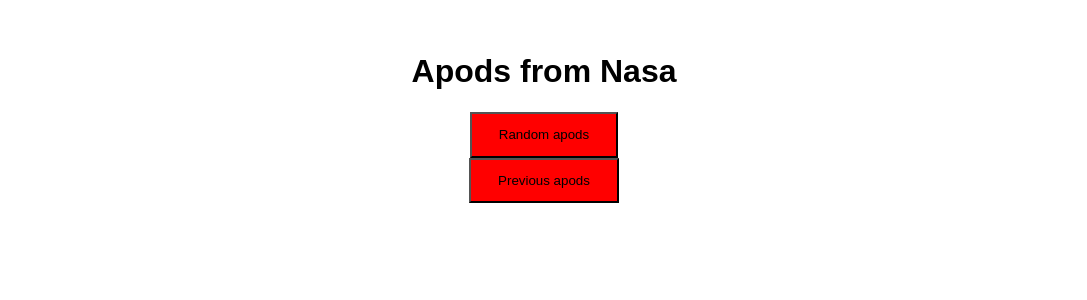
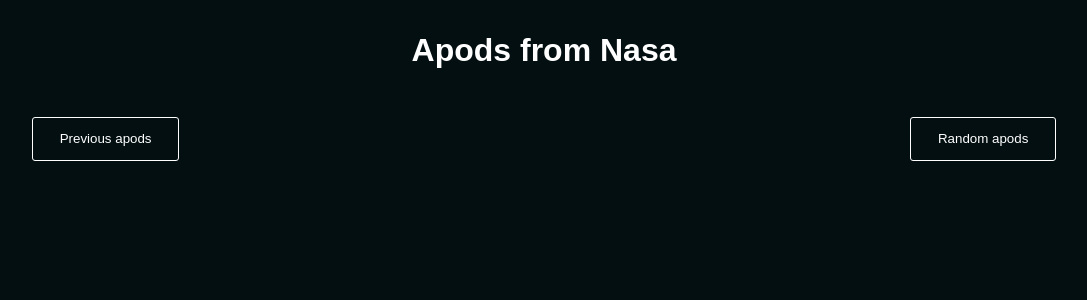
Before and after one commit to Mary62442/NasaApodAPIReact, a React (Create React App) app: page / in a window 1280 px wide. Shown: the top 300 px of the page, without its empty margins (96-1183 px from the left). Built offline with nearby package versions, Linux system fonts and the light colour scheme; no server answers.

Commit message:
Implemented starrysky component to use as background of grid, and started improving design

```diff
--- a/src/App.css
+++ b/src/App.css
@@ -1,25 +1,45 @@
 .App {
   display:flex;
   flex-direction:column;
-  padding:2em;
   align-items:center;
 }
 
+.App-title {
+  margin:0 ;
+  color:white;
+  padding:1em;
+}
+
+.pagination {
+  padding:1em;
+  display:flex;
+  justify-content:space-between;
+  width:80%;
+}
 .pag-button {
-  background-color:red;
+  background-color:transparent;
+  border-radius:3px;
+  border:1px solid white;
   padding:1em 2em;
+  color:white;
+  display:inline;
+  transition:all 0.15s linear;
+  cursor:pointer;
+  outline:none;
+}
+
+.pag-button:hover {
+  background-color:white;
+  color:#040F11;
 }
 .hide-button {
   display:none;
 }
 
-
-
-
 .gridcontainer {
   justify-content: center;
   display:grid;
-  background-color:white;
+
   max-width:1200px;
   width:100%;
   height:500px;
@@ -30,6 +50,7 @@
 }
 
 .item {
+  position:relative;
   grid-column-start: auto;
   grid-row-start: auto;
   background-color:grey;
@@ -38,7 +59,7 @@
   background-repeat:no-repeat;
   color:white;
   transition: all 0.1s linear;
-  box-shadow:2px 2px 10px rgba(0,0,0,0.5);
+  box-shadow:3px 3px 20px black;
 }
 .item:hover {
  transform:scale(1.03);
@@ -55,3 +76,41 @@
   grid-column: 1/-1;
   grid-row-end: span 1;
 }
+
+#container {
+  width:100%;
+  height:100vh;
+  background-color:#040F11;
+  position:fixed;
+  z-index:-1;
+}
+
+.apod-explanation {
+  position:absolute;
+  bottom:0;
+  left:0;
+  width:100%;
+  color:#040F11;
+  font-size:15px;
+
+  padding:0 5px;
+  line-height:40px;
+  background-color:white;
+  box-sizing:border-box;
+
+}
+
+.apod-explanation > p {
+  margin:0;
+  white-space: nowrap;
+  overflow: hidden;
+  text-overflow: ellipsis;
+
+}
+
+@keyframes pulse {
+
+  from {  transform: rotate(0deg) translateX(1px) rotate(0deg);  }
+  to   {  transform: rotate(360deg) translateX(1px) rotate(-360deg);  }
+
+}
--- a/src/App.js
+++ b/src/App.js
@@ -2,6 +2,7 @@
 import './App.css';
 import classNames from 'classnames';
 import {RandomDatesGenerator} from './randomdatesgenerator';
+import StarrySky from './starrysky';
 
 class App extends Component {
 
@@ -28,7 +29,6 @@
     else {
       this.startDate = randomDatesGen.startDate;
       this.endDate = randomDatesGen.endDate;
-      console.log(this.startDate, this.endDate);
       this.fetchData();
     }
   };
@@ -42,7 +42,6 @@
   nextApods = () => {
     this.startDate = this.rd.addDays(this.endDate,1);
     this.endDate = this.rd.addDays(this.startDate,14);
-    console.log(this.startDate,this.endDate);
     this.fetchData();
   };
 
@@ -54,6 +53,7 @@
 
 
   componentDidMount() {
+
     this.rd = new RandomDatesGenerator(1996,2018);
     //this.arrayOfDates = this.rd.rangeDates(20);
     this.getStartDate(this.endDate);
@@ -113,6 +113,9 @@
       return (
         <div key = {index} className= {apodsClasses}  style= {{backgroundImage:'url(' + apod.url + ')'}}>
           <p>{apod.title}</p>
+          <div className = "apod-explanation">
+            <p>{apod.explanation}</p>
+          </div>
         </div>
       );
     });
@@ -120,12 +123,16 @@
     return (
 
       <div className="App">
+        <StarrySky />
 
           <h1 className="App-title">Apods from Nasa</h1>
-          <button onClick = {this.randomApods} className = "pag-button">Random apods</button>
+          <div className = "pagination">
+
           <button onClick = {this.prevApods} className = {prevButtonClasses}>Previous apods</button>
           <button onClick = {this.nextApods} className = {nextTodayButtonClasses}>Next apods</button>
+          <button onClick = {this.randomApods} className = "pag-button">Random apods</button>
           <button onClick = {this.todayApods} className = {nextTodayButtonClasses}>Today apods</button>
+          </div>
           <div className = "gridcontainer">
             {apods.reverse()}
           </div>
--- a/src/index.css
+++ b/src/index.css
@@ -1,8 +1,7 @@
 body {
   margin: 0;
   padding: 0;
-  width:100%;
-  height:100%;
+  overflow-x: hidden;
   font-family: sans-serif;
 }
 
--- /dev/null
+++ b/src/starrysky.js
@@ -0,0 +1,65 @@
+import React, { Component } from 'react';
+import './App.css';
+
+class StarrySky extends Component {
+
+	constructor(props) {
+		super(props);
+		this.stars = [];
+	}
+
+	componentDidMount() {
+		this.addStars();
+		window.addEventListener('resize', this.addStars())
+	}
+
+	componentWillUnount() {
+		window.removeEventListener('resize', this.addStars())
+	}
+
+	addStars = () => {
+		if (!this.stars.length===0) {this.stars = [];};
+
+	  	let width= window.innerWidth;
+	 	let height = window.innerHeight;
+
+		for ( let i = 0; i < 200; i++) {
+		    let randomSize = Math.floor(Math.random() * (6) + 1);
+		    let randomTop = Math.floor(Math.random() * (height ) + 1);
+		    let randomLeft = Math.floor(Math.random() * (width ) + 1);
+		    let randomOpacity = (Math.floor(Math.random() * (10 ) + 5)/10);
+		    let randomDuration = (Math.floor(Math.random() * (20 ) + 5)/10);
+		    let randomColor = Math.floor(Math.random() * (360 ) + 1);
+		    let revOrNot = Math.floor(Math.random() * (2 ) + 1);
+		    let rev = 'normal';
+		    if (revOrNot === 1) rev = 'reverse';
+
+		    let starsCss = {
+		    	backgroundColor: "hsl("+randomColor+",100%,90%)",
+		     	top:randomTop+"px",
+		     	left:randomLeft+"px",
+		     	opacity:randomOpacity,
+		     	animationDirection:rev,
+		     	width:randomSize+"px",
+		     	height:randomSize+"px",
+		     	animation: "pulse linear "+randomDuration+"s infinite "+randomOpacity+"s",
+		     	borderRadius:"50%",
+  				boxShadow:"0 0 20px white",
+  				position:"absolute",
+		    }
+		this.stars.push(<p key = {i} style = {starsCss}></p>);
+
+	};
+}
+
+	render() {
+		console.log(this.stars);
+		return(
+			<div id="container">
+			{this.stars}
+			</div>
+		)
+	}
+
+}
+export default StarrySky;
```
